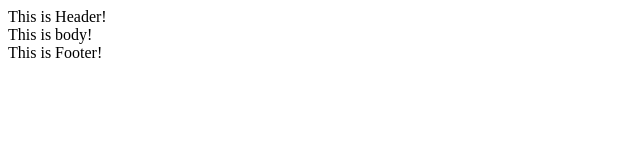
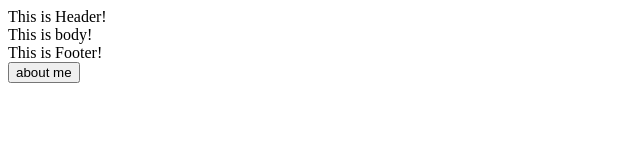
Before and after one commit to answer518/react-optimize-best-practices, a React app: page / in a window 1280 px wide. Shown: the top 160 px of the page, without its empty margins (0-640 px from the left). Built offline with nearby package versions, Linux system fonts and the light colour scheme.

Commit message:
lazy & suspense

```diff
--- a/src/App.js
+++ b/src/App.js
@@ -6,16 +6,24 @@ const Header = lazy(() => import(/* webpackChunkName: "header" */'./components/H
 const Body = lazy(() => import(/* webpackChunkName: "body" */'./components/Body'));
 const Footer = lazy(() => import(/* webpackChunkName: "footer" */'./components/Footer'));
 
+const About = lazy(() => import(/* webpackChunkName: "about" */'./components/About'));
 
 const loading = () => <>loading...</>
 
-const Home = () => {
+const HomePage = (props) => {
     return (
         <>
             <Header />
             <Body />
             <Footer />
+            <button onClick={() => props.history.push('/about')}>about me</button>
         </>
+    )
+}
+
+const AboutPage = () => {
+    return (
+        <About/>
     )
 }
 
@@ -25,7 +33,8 @@ function App() {
             <Suspense fallback={loading()}>
                 <Router>
                     <Switch>
-                        <Route exact path="/" component={Home} />
+                        <Route exact path="/" component={HomePage} />
+                        <Route path="/about" component={AboutPage} />
                     </Switch>
                 </Router>
             </Suspense>
--- /dev/null
+++ b/src/components/About.js
@@ -0,0 +1,7 @@
+import React from 'react'
+
+export default function About() {
+    return (<main>
+        <div>This is About!</div>
+    </main>)
+}
```
